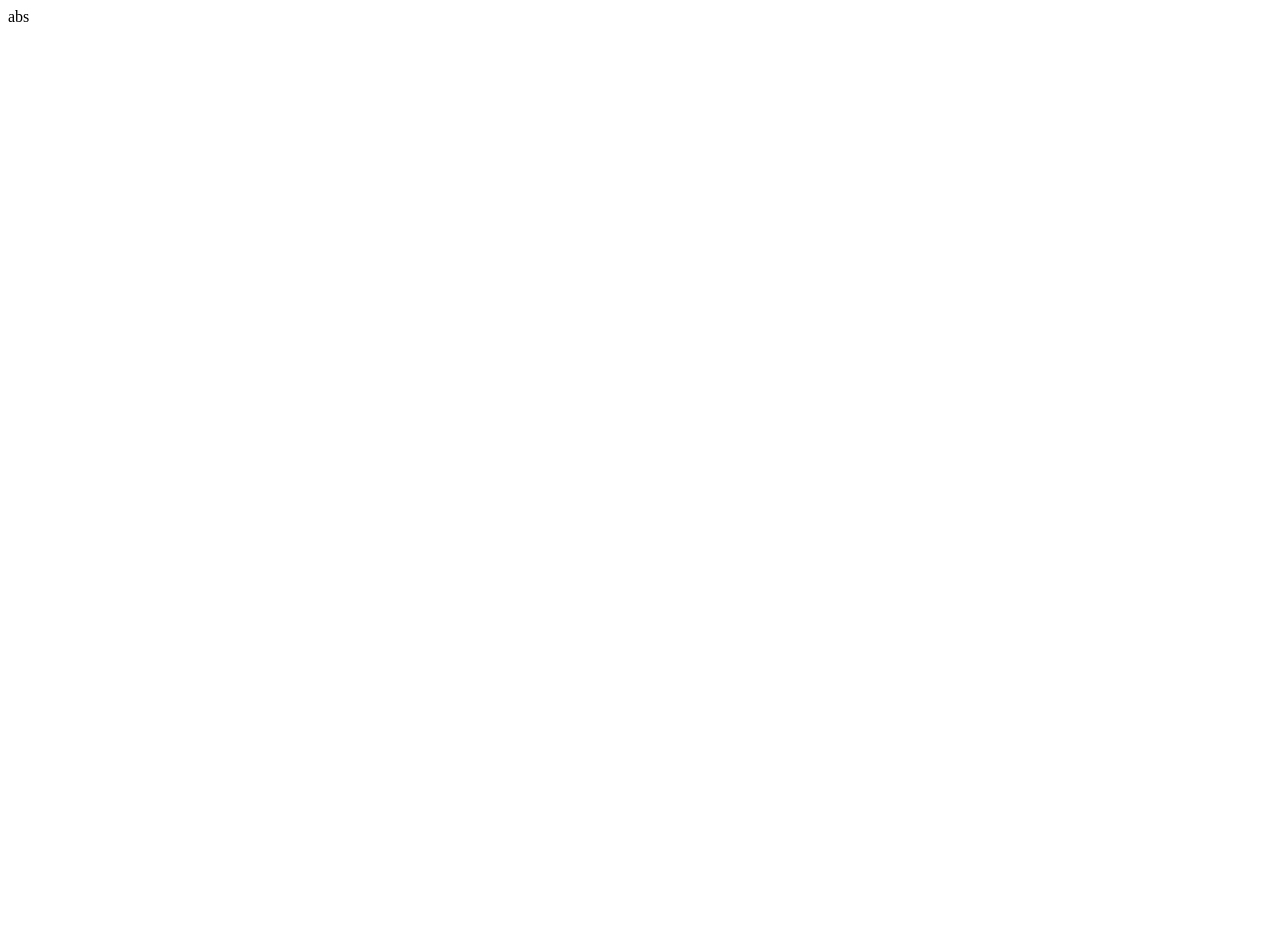
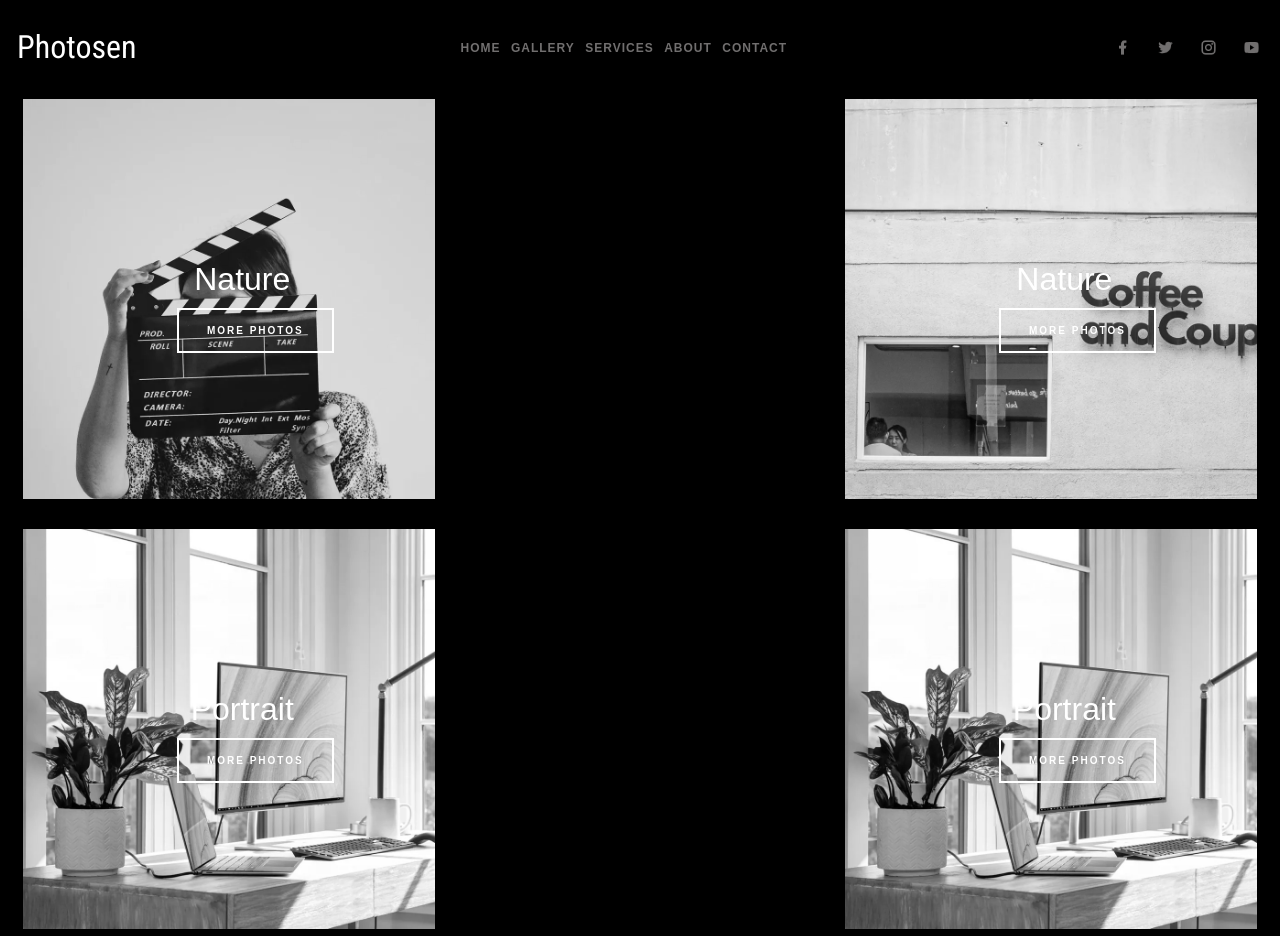
Before and after one commit to Umm-e-Hani02/relearn-assignments, a plain HTML site: page html_assignments/02/index.html in a window 1280 px wide. Shown: the top 936 px of the page. Before the commit the page ends 800 px from the top, so only its background shows below. Drawn offline with Linux system fonts and the light colour scheme; a web font is replaced by a local one.

Commit message:
first commit

```diff
--- a/html_assignments/02/index.html
+++ b/html_assignments/02/index.html
@@ -1 +1,85 @@
-abs
+<!DOCTYPE html>
+<html lang="en">
+
+<head>
+     <link rel="preconnect" href="https://fonts.googleapis.com">
+    <link rel="preconnect" href="https://fonts.gstatic.com" crossorigin>
+    <link href="https://fonts.googleapis.com/css2?family=Moderustic:wght@300..800&family=Roboto+Condensed:ital,wght@0,100..900;1,100..900&display=swap" rel="stylesheet">
+
+    <meta charset="UTF-8" />
+    <meta name="viewport" content="width=device-width, initial-scale=1.0" />
+    <link rel="stylesheet" href="style.css">
+    <title>Document</title>
+</head>
+
+<body>
+    <!-- Nav -->
+    <nav>
+        <div id="logo">Photosen</div>
+        <div id="menu">
+            <a class="links" href="">HOME</a>
+            <a class="links" href="">GALLERY</a>
+            <a class="links" href="">SERVICES</a>
+            <a class="links" href="">ABOUT</a>
+            <a class="links" href="">CONTACT</a>
+        </div>
+        <div id="icons">
+            <img class="fb" src="/images/fb.png" alt="facebook">
+            <img class="tw" src="/images/tw.png" alt="twitter">
+            <img class="ig" src="/images/ig.png" alt="instagram">
+            <img class="yt" src="/images/yt.png" alt="youtube">
+        </div>
+    </nav>
+
+    <!-- Main -->
+    <section id="main">
+        <div id="img-container">
+            <img src="/images/img1.png" alt="">
+            <div id="overlay">
+                <p>Nature</p>
+                <button>MORE PHOTOS</button>
+            </div>
+        </div>
+        <div id="img-container">
+            <img src="/images/img2.png" alt="">
+            <div id="overlay">
+                <p>Nature</p>
+                <button>MORE PHOTOS</button>
+            </div>
+        </div>
+        <div id="img-container">
+            <img src="/images/img3.png" alt="">
+            <div id="overlay">
+                <p>Portrait</p>
+                <button>MORE PHOTOS</button>
+            </div>
+        </div>
+        <div id="img-container">
+            <img src="/images/img4.png" alt="">
+            <div id="overlay">
+                <p>Portrait</p>
+                <button>MORE PHOTOS</button>
+            </div>
+        </div>
+        <div id="img-container">
+            <img src="/images/img5.png" alt="">
+            <div id="overlay">
+                <p>Animals</p>
+                <button>MORE PHOTOS</button>
+            </div>
+        </div>
+        <div id="img-container">
+            <img src="/images/img6.png" alt="">
+            <div id="overlay">
+                <p>Sports</p>
+                <button>MORE PHOTOS</button>
+            </div>
+        </div>
+    </section>
+    <!-- Footer -->
+    <footer>
+        <p>Copyright ©2025 All rights reserved | This template is made by <span>Colorlib</span></p>
+    </footer>
+</body>
+
+</html>
--- /dev/null
+++ b/html_assignments/02/style.css
@@ -0,0 +1,134 @@
+*{
+    background: black;
+    color: white;
+    font-family: sans-serif;
+    padding: 0 3px;
+}
+
+/* navbar */
+
+nav{
+    display: flex;
+    align-items: center;
+    justify-content: space-between;
+    padding: 20px 0;
+}
+
+#logo{
+    font-family: "Roboto Condensed", sans-serif;
+    font-weight: 400;
+    font-size: 2em;
+}
+
+.links{
+    text-decoration: none;
+    color: #7e7c7ce5;
+    font-weight: 600;
+    font-size: 12px;
+    letter-spacing: 1px;
+}
+
+.links:hover{
+    cursor: pointer;
+    color: rgba(73, 187, 134, 0.932);
+}
+
+#icons{
+    display: flex;
+    gap: 20px;
+}
+
+.fb, .tw,
+.ig, .yt{
+    height: 17px;
+}
+
+.fb:hover,
+.tw:hover,
+.ig:hover,
+.yt:hover {
+    cursor: pointer;
+    transform: scale(1.5);
+    transition: transform 0.3s ease;
+}
+
+/* main */
+
+#main{
+    display: flex;
+    flex-wrap: wrap;
+    justify-content: space-between;
+}
+
+#main img{
+    height: 25rem;
+    filter: grayscale();
+    transition: filter 0.4s ease;
+}
+
+#main img:hover{
+    filter: none;
+}
+
+#img-container{
+    position: relative;
+    gap: 5px;
+    margin: 13px 0;
+}
+
+#overlay{
+    position: absolute;
+    top: 40%;
+    left: 37%;
+    align-items: center;
+    justify-content: center;
+    text-align: center;
+    background: none;
+}
+
+#overlay p{
+    top: 50px;
+    color: white;
+    font-size: 2rem;
+    font-weight: 500;
+    margin: 0;
+    background: none;
+}
+
+#main img:hover{
+    filter: brightness(50%);
+    transition: all 0.5s ease;
+}
+
+button{
+    margin-top: 10px;
+    background: none;
+    border: 2.5px solid white;
+    font-size: 10px;
+    font-weight: 600;
+    padding: 15px;
+    width: 120%;
+    letter-spacing: 2px;
+}
+
+button:hover{
+    cursor: pointer;
+    background: white;
+    border: 2.5px solid black;
+    color: black;
+}
+
+/* Footer */
+
+footer{
+    padding: 20px 0;
+}
+footer p{
+    text-align: center;
+    font-weight: 500;
+    font-family: Verdana, Geneva, Tahoma, sans-serif;
+}
+
+footer span{
+    color: rgba(73, 187, 134, 0.932);
+}
```
